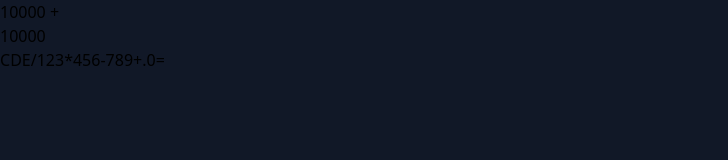
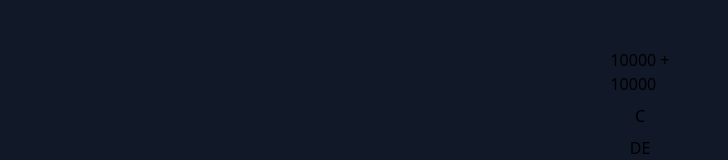
Before and after one commit to al-imam/calculator, a React (Vite) app: page / in a window 1280 px wide. Shown: the top 160 px of the page, without its empty margins (0-728 px from the left). Built offline with nearby package versions, Linux system fonts and the light colour scheme.

Commit message:
style main element

```diff
--- a/src/App.tsx
+++ b/src/App.tsx
@@ -2,7 +2,7 @@ import Button from "./Button";
 
 function App() {
   return (
-    <main>
+    <main className="mt-12 grid justify-center gap-2">
       <section>
         <p>10000 + {/* demo text */}</p>
         <p>10000 {/* demo text */}</p>
```
